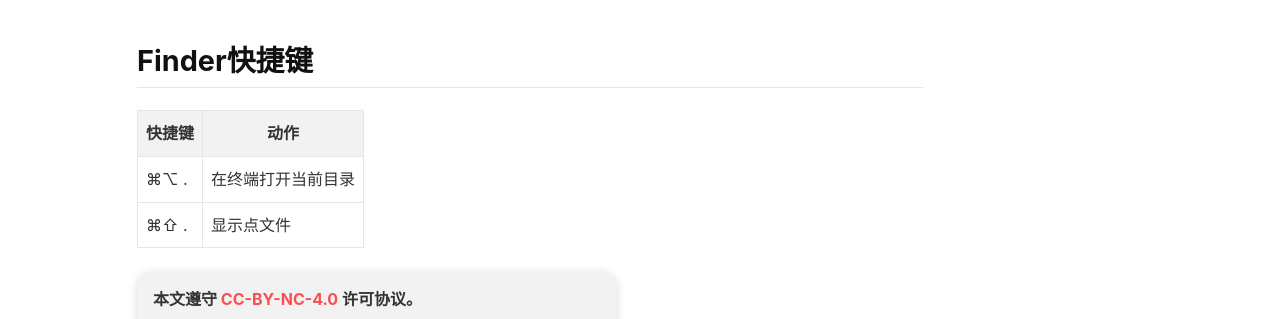
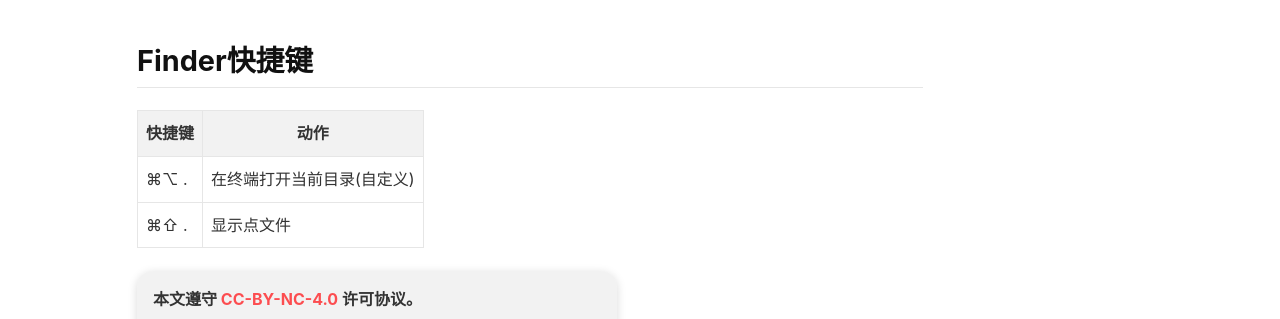
Before and after one commit to qigx/qigx.github.io, a Jekyll site: the page built from _posts/2018-06-13-mac.md, in a window 1280 px wide. Shown: the part 216-535 px from the top of the page. Built offline with Jekyll 4.4.1, drawn with Linux system fonts in a browser that asks for light colours; nearby versions of some CDN libraries; comment, search, counter and statistics services are not loaded.

Commit message:
doc 20180613

```diff
--- a/_posts/2018-06-13-mac.md
+++ b/_posts/2018-06-13-mac.md
@@ -6,7 +6,7 @@
 ---
 ## Finder快捷键
 
-快捷键 | 动作
----|---
-⌘⌥ . | 在终端打开当前目录
-⌘⇧ . | 显示点文件
+| 快捷键 | 动作 |
+|---|---|
+| ⌘⌥ . | 在终端打开当前目录(自定义) |
+| ⌘⇧ . | 显示点文件 |
```
